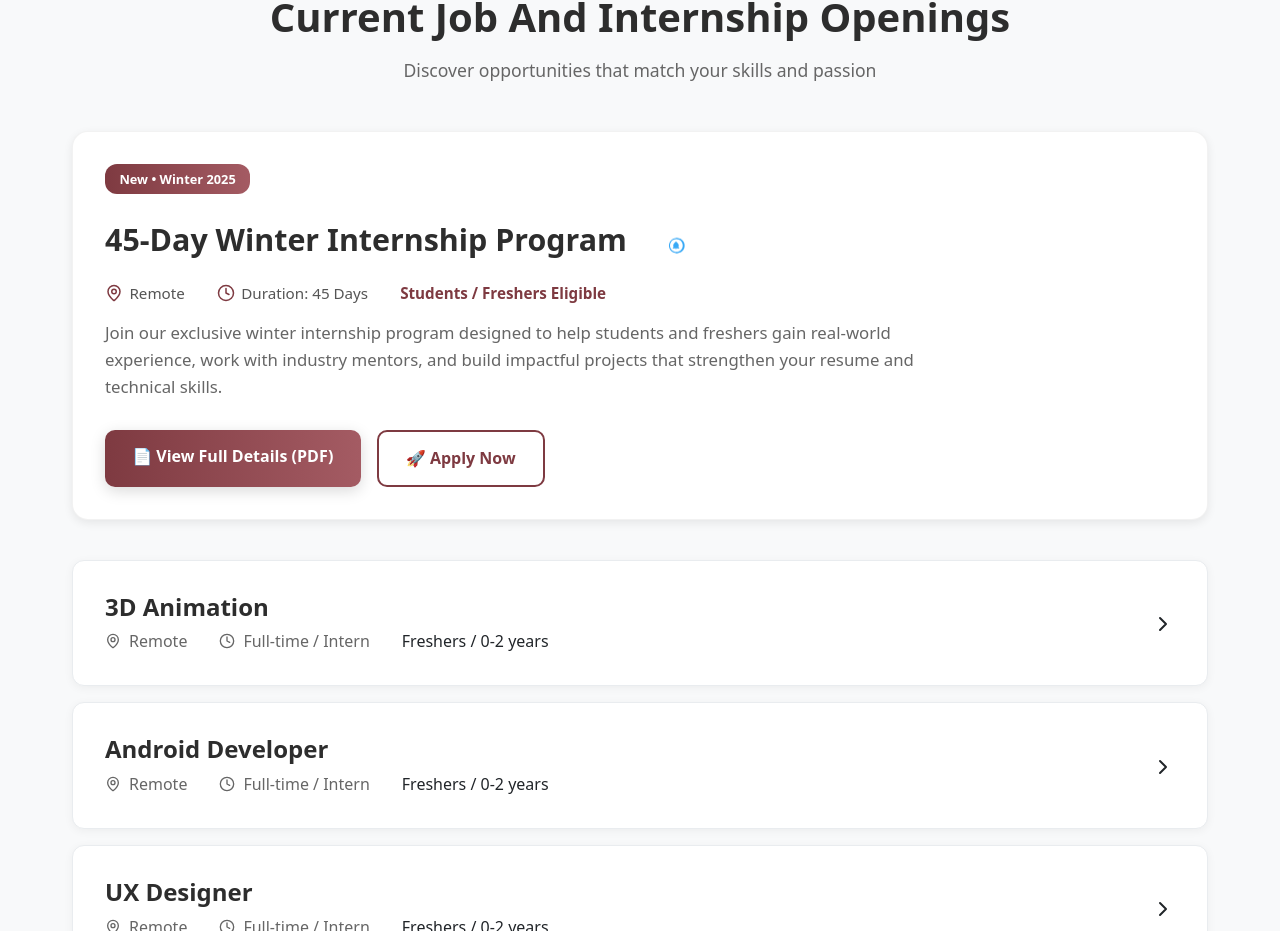
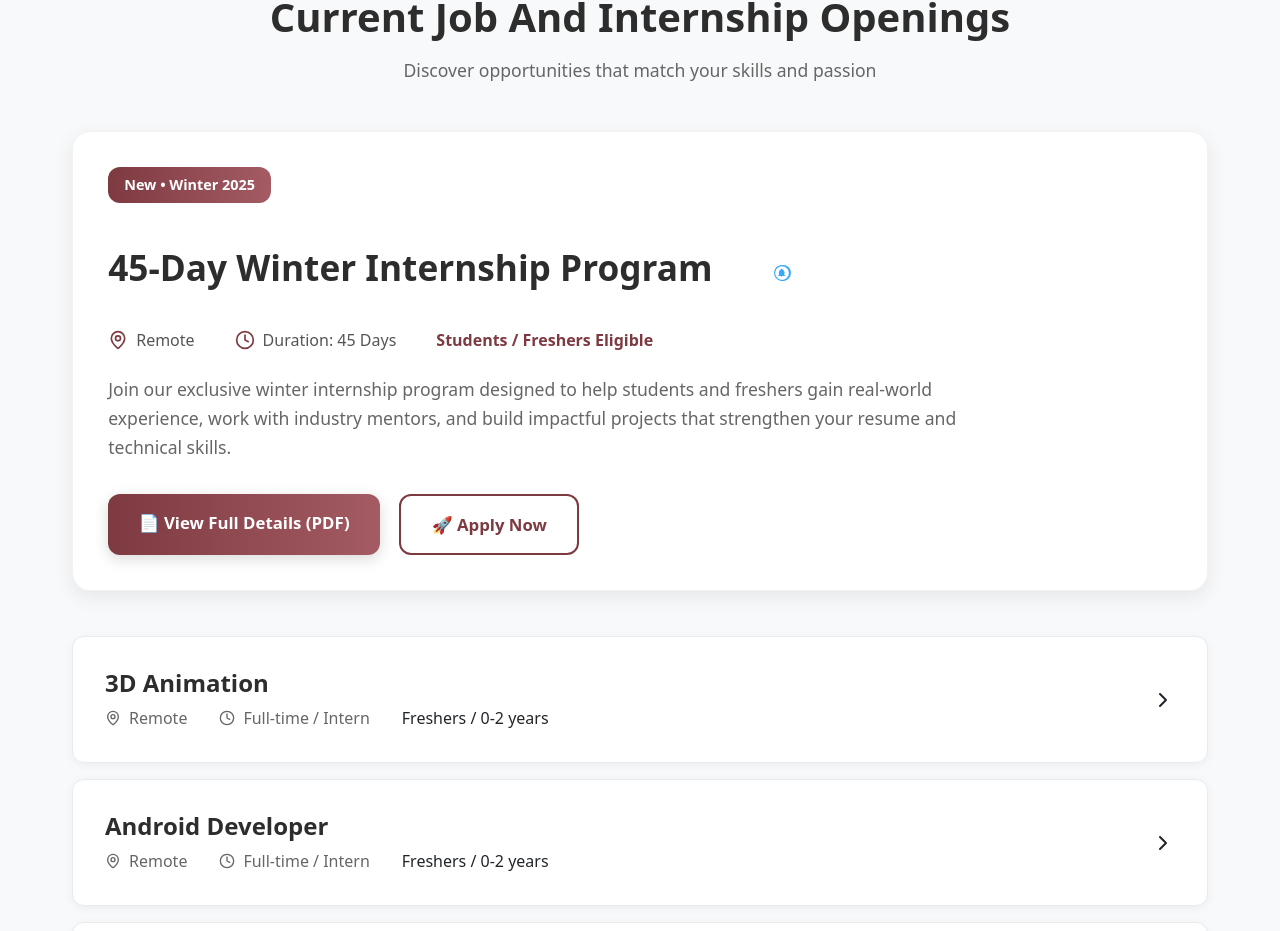
Before and after one commit to saniya-dogra/Zetawa, a React (Vite) app in the folder zetawa-main/: page /#/careers in a window 1280 px wide. Shown: the part 1091-2022 px from the top of the page. Built offline with nearby package versions, Linux system fonts and the light colour scheme.

Commit message:
Change size of animation

```diff
--- a/zetawa-main/src/components/Careers.jsx
+++ b/zetawa-main/src/components/Careers.jsx
@@ -331,19 +331,19 @@ const Careers = () => {
 <div
   style={{
     background: "white",
-    borderRadius: "16px",
-    padding: "2rem",
-    marginBottom: "2.5rem",
+    borderRadius: "18px",
+    padding: "2.2rem",
+    marginBottom: "2.8rem",
     border: "1px solid rgba(0,0,0,0.05)",
-    boxShadow: "0 3px 10px rgba(0,0,0,0.08)",
+    boxShadow: "0 6px 20px rgba(0,0,0,0.08)",
     transition: "all 0.35s ease",
   }}
   onMouseEnter={(e) => {
-    e.currentTarget.style.boxShadow = "0 15px 35px rgba(0,0,0,0.18)";
-    e.currentTarget.style.transform = "translateY(-6px)";
+    e.currentTarget.style.boxShadow = "0 18px 40px rgba(0,0,0,0.18)";
+    e.currentTarget.style.transform = "translateY(-8px)";
   }}
   onMouseLeave={(e) => {
-    e.currentTarget.style.boxShadow = "0 3px 10px rgba(0,0,0,0.08)";
+    e.currentTarget.style.boxShadow = "0 6px 20px rgba(0,0,0,0.08)";
     e.currentTarget.style.transform = "translateY(0)";
   }}
 >
@@ -354,65 +354,65 @@ const Careers = () => {
       display: "inline-block",
       background: "linear-gradient(90deg, #7e3a41, #a45b63)",
       color: "white",
-      padding: "0.35rem 0.9rem",
+      padding: "0.45rem 1rem",
       borderRadius: "12px",
-      fontSize: "0.8rem",
+      fontSize: "0.9rem",
       fontWeight: 600,
-      marginBottom: "1rem",
+      marginBottom: "1.2rem",
     }}
   >
     New • Winter 2025
   </div>
 
-  {/* Heading + NEW Animation */}
+  {/* Title + New Animation */}
   <h3
     style={{
-      fontSize: "1.9rem",
+      fontSize: "2.2rem",
       fontWeight: "700",
       color: "#2d2d2d",
-      marginBottom: "0.7rem",
+      marginBottom: "1rem",
       display: "flex",
       alignItems: "center",
-      gap: "10px",
+      gap: "14px",
     }}
   >
     45-Day Winter Internship Program
 
-    {/* Animated NEW icon */}
+    {/* NEW Animation – Bigger & Sharper */}
     <Lottie
       animationData={newBadgeAnimation}
       loop
       autoplay
       style={{
-        width: 60,
-        height: 60,
-        transform: "scale(1.4) translateY(4px)",
+        width: 90,   // Increased width
+        height: 90,  // Increased height
+        transform: "translateY(6px)", // Perfect alignment with text
         pointerEvents: "none",
       }}
     />
   </h3>
 
-  {/* Details Section */}
+  {/* Info Row */}
   <div
     style={{
       display: "flex",
-      gap: "2rem",
+      gap: "2.5rem",
       flexWrap: "wrap",
-      marginBottom: "1rem",
+      marginBottom: "1.4rem",
       color: "#555",
-      fontSize: "0.95rem",
+      fontSize: "1rem",
       fontWeight: 500,
     }}
   >
-    <span style={{ display: "flex", alignItems: "center", gap: "0.4rem" }}>
-      <MapPin size={18} color="#7e3a41" /> Remote
+    <span style={{ display: "flex", alignItems: "center", gap: "0.5rem" }}>
+      <MapPin size={20} color="#7e3a41" /> Remote
     </span>
 
-    <span style={{ display: "flex", alignItems: "center", gap: "0.4rem" }}>
-      <Clock size={18} color="#7e3a41" /> Duration: 45 Days
+    <span style={{ display: "flex", alignItems: "center", gap: "0.5rem" }}>
+      <Clock size={20} color="#7e3a41" /> Duration: 45 Days
     </span>
 
-    <span style={{ color: "#7e3a41", fontWeight: "600" }}>
+    <span style={{ color: "#7e3a41", fontWeight: "700" }}>
       Students / Freshers Eligible
     </span>
   </div>
@@ -421,10 +421,10 @@ const Careers = () => {
   <p
     style={{
       color: "#666",
-      lineHeight: "1.6",
-      fontSize: "1.05rem",
-      marginBottom: "1.8rem",
-      maxWidth: "850px",
+      lineHeight: "1.65",
+      fontSize: "1.1rem",
+      marginBottom: "2rem",
+      maxWidth: "900px",
     }}
   >
     Join our exclusive winter internship program designed to help students and
@@ -433,7 +433,7 @@ const Careers = () => {
   </p>
 
   {/* Buttons */}
-  <div style={{ display: "flex", gap: "1rem", flexWrap: "wrap" }}>
+  <div style={{ display: "flex", gap: "1.2rem", flexWrap: "wrap" }}>
 
     {/* PDF Button */}
     <a
@@ -442,11 +442,11 @@ const Careers = () => {
       style={{
         background: "linear-gradient(90deg, #7e3a41, #a45b63)",
         color: "white",
-        padding: "0.9rem 1.7rem",
-        borderRadius: "10px",
+        padding: "1rem 1.9rem",
+        borderRadius: "12px",
         textDecoration: "none",
         fontWeight: 600,
-        fontSize: "1rem",
+        fontSize: "1.05rem",
         boxShadow: "0 4px 15px rgba(0,0,0,0.15)",
         transition: "0.3s",
       }}
@@ -462,11 +462,11 @@ const Careers = () => {
         background: "white",
         color: "#7e3a41",
         border: "2px solid #7e3a41",
-        padding: "0.9rem 1.7rem",
-        borderRadius: "10px",
+        padding: "1rem 1.9rem",
+        borderRadius: "12px",
         textDecoration: "none",
         fontWeight: 600,
-        fontSize: "1rem",
+        fontSize: "1.05rem",
         transition: "0.3s",
       }}
       onMouseEnter={(e) => {
@@ -483,6 +483,7 @@ const Careers = () => {
 
   </div>
 </div>
+
 
 
 
```
